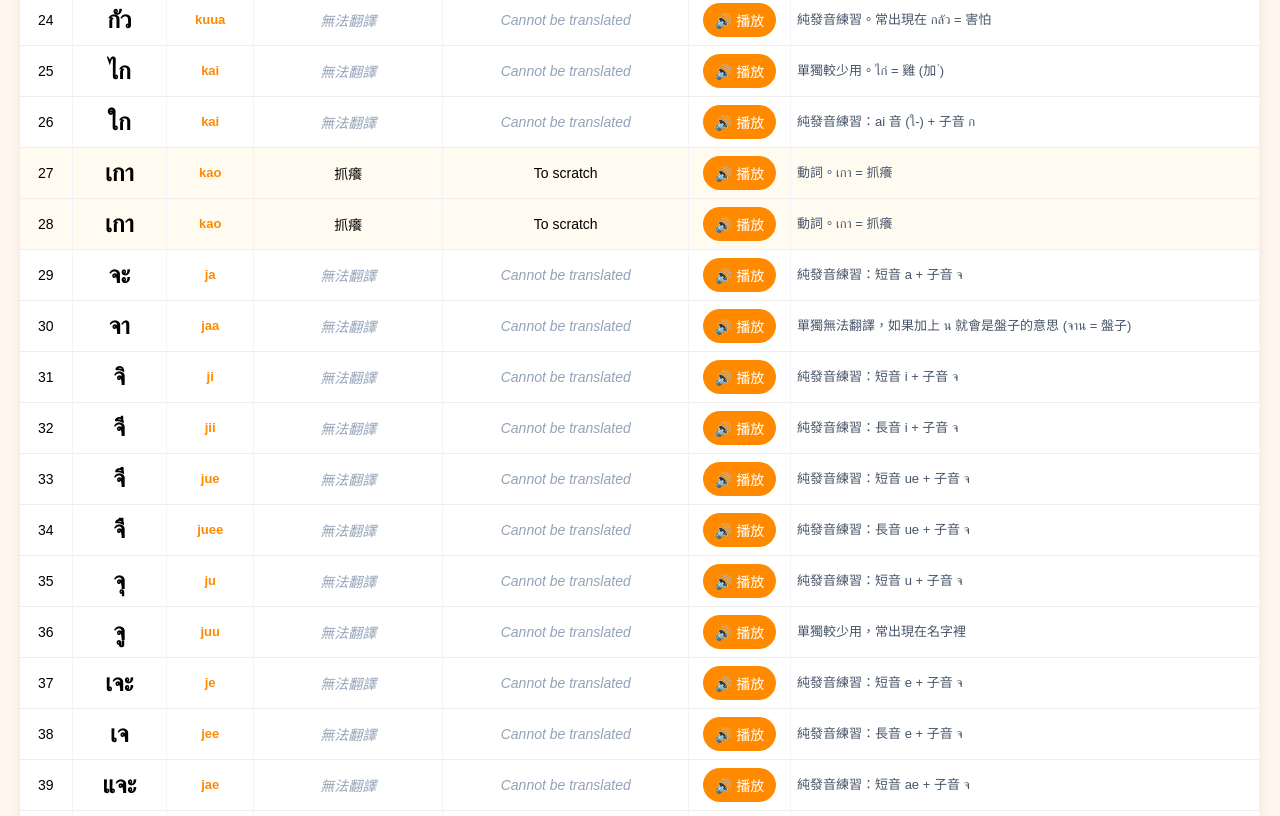
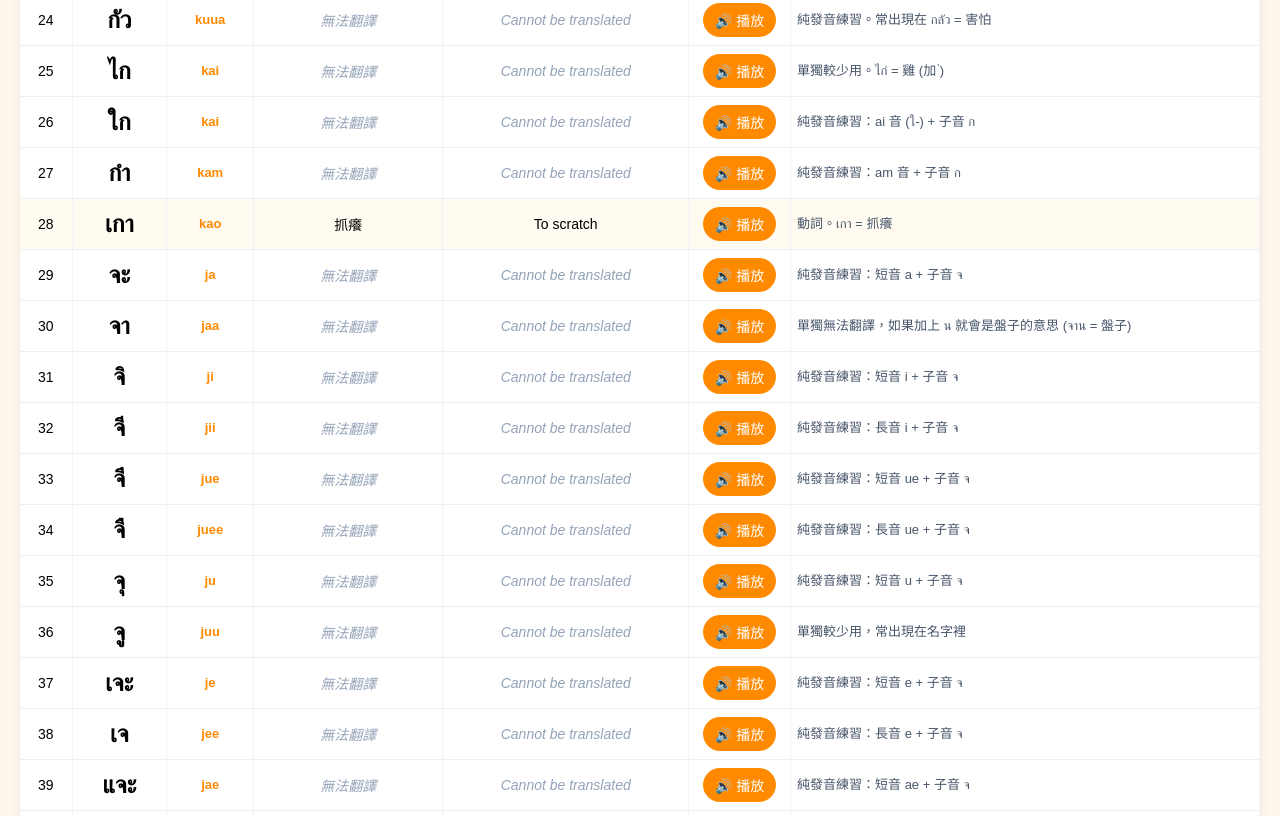
Before and after one commit to Mirien-style/thai-pronunciation-test2, a plain HTML site: page index.html in a window 1280 px wide. Shown: the part 1560-2376 px from the top of the page. Drawn offline with Linux system fonts and the light colour scheme.

Commit message:
Add new Thai sound entries and update existing ones

```diff
--- a/index.html
+++ b/index.html
@@ -116,8 +116,8 @@ var vowels = [
   { name: "-ัว", make: function(c){ return c + "ัว"; }, sound: "uua", descZh: "長音 ua", descEn: "Long UA" },
   { name: "ไ-", make: function(c){ return "ไ" + c; }, sound: "ai", descZh: "ai 音 (ไ-)", descEn: "AI (mai malai)" },
   { name: "ใ-", make: function(c){ return "ใ" + c; }, sound: "ai", descZh: "ai 音 (ใ-)", descEn: "AI (mai muan)" },
-  { name: "เ-า", make: function(c){ return "เ" + c + "า"; }, sound: "ao", descZh: "ao 音", descEn: "AO" },
-  { name: "เ-า (2)", make: function(c){ return "เ" + c + "า"; }, sound: "ao", descZh: "ao 音", descEn: "AO" }
+  {name:"ำ",make:function(c){return c+"ำ";},sound:"am",descZh:"am 音",descEn:"AM"},
+  {name:"เ-า",make:function(c){return "เ"+c+"า";},sound:"ao",descZh:"ao 音",descEn:"AO"}
 ];
 
 // ===== 3. 有意思的字典：我幫你挑的常見單字 =====
```
